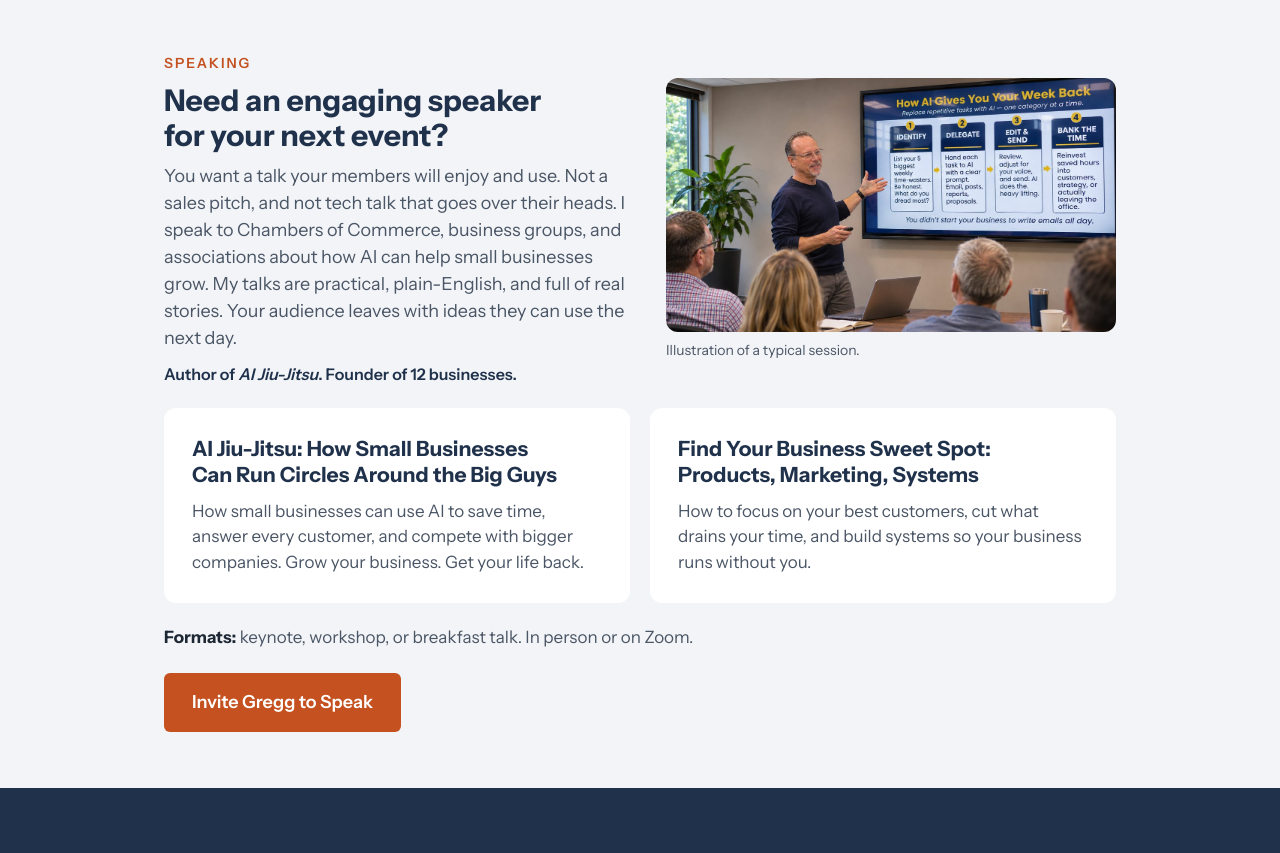
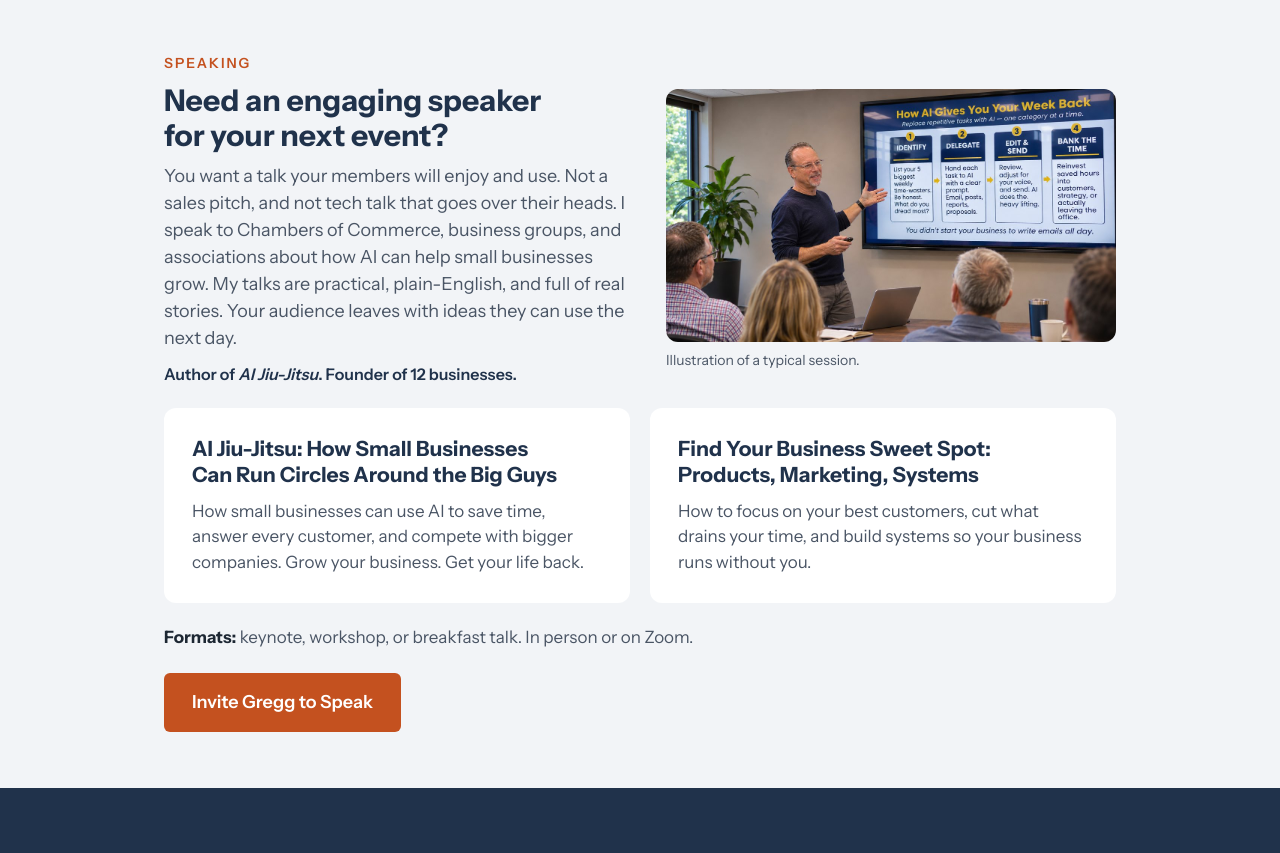
Before and after one commit to BreakThruLLC/breakthrugrowth, a plain HTML site: page about/index.html in a window 1280 px wide. Shown: the part 3967-4820 px from the top of the page. Drawn offline with Linux system fonts and the light colour scheme.

Commit message:
About: top-align speaking image with heading
Co-Authored-By: Claude Opus 5.5 <noreply@anthropic.com>
Claude-Session: https://claude.ai/code/session_015ACpWAwvxE3Cuy7Hm2hscd

```diff
--- a/about/index.html
+++ b/about/index.html
@@ -179,14 +179,14 @@
 
 <section id="speaking" style="background: #F2F4F7">
 <div style="max-width: 1000px; margin: 0 auto; padding: 56px 24px; display: flex; flex-direction: column; gap: 22px">
-<div style="display: flex; flex-wrap: wrap; gap: 32px; align-items: center">
+<p style="margin: 0 0 -12px; font-size: 14px; font-weight: 600; letter-spacing: 0.14em; color: #C4511F">SPEAKING</p>
+<div style="display: flex; flex-wrap: wrap; gap: 32px; align-items: flex-start">
 <div style="flex: 1 1 400px; min-width: 0; display: flex; flex-direction: column; gap: 10px">
-<p style="margin: 0; font-size: 14px; font-weight: 600; letter-spacing: 0.14em; color: #C4511F">SPEAKING</p>
 <h2 style="margin: 0; font-size: 30px; line-height: 1.15; color: #20324B">Need an engaging speaker for your next event?</h2>
 <p style="margin: 0; font-size: 18px; color: #4A5565">You want a talk your members will enjoy and use. Not a sales pitch, and not tech talk that goes over their heads. I speak to Chambers of Commerce, business groups, and associations about how AI can help small businesses grow. My talks are practical, plain-English, and full of real stories. Your audience leaves with ideas they can use the next day.</p>
 <p style="margin: 0; font-size: 16px; font-weight: 600; color: #20324B">Author of <i>AI Jiu-Jitsu</i>. Founder of 12 businesses.</p>
 </div>
-<figure style="flex: 1 1 380px; min-width: 0; margin: 0; display: flex; flex-direction: column; gap: 8px">
+<figure style="flex: 1 1 380px; min-width: 0; margin: 5px 0 0; display: flex; flex-direction: column; gap: 8px">
 <img loading="lazy" src="/assets/img/speaking-illustration.jpg" alt="Illustration of Gregg presenting a slide titled How AI Gives You Your Week Back to a small group of business owners" width="1200" height="675" style="width: 100%; height: auto; display: block; border-radius: 12px">
 <figcaption style="font-size: 14px; color: #4A5565">Illustration of a typical session.</figcaption>
 </figure>
```
